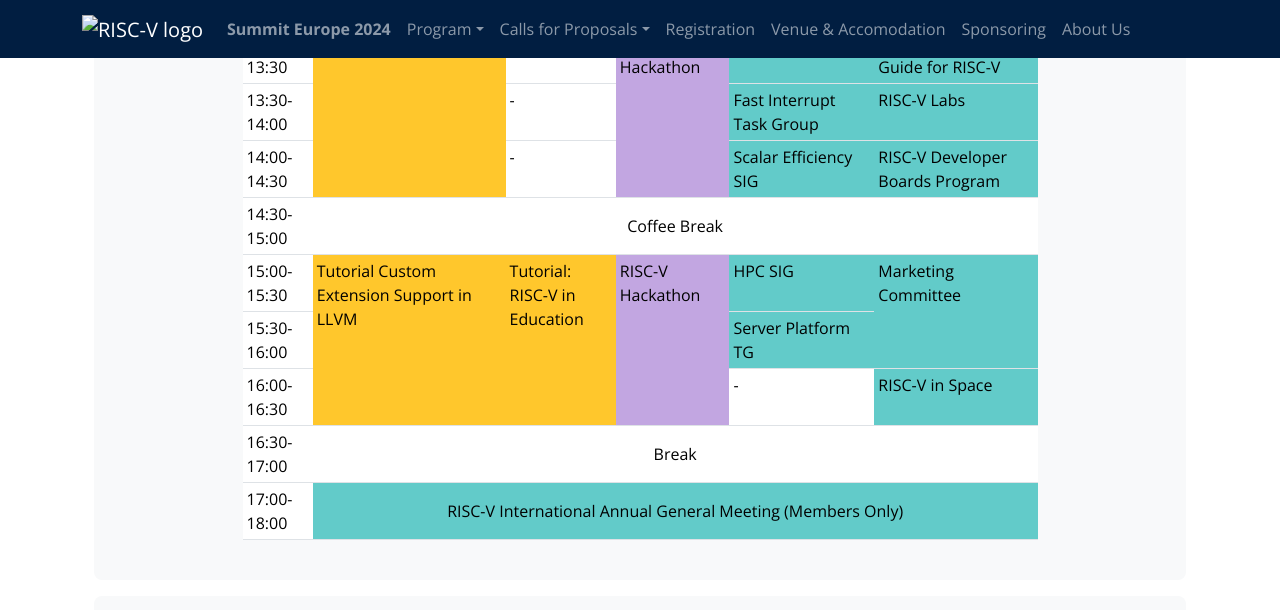
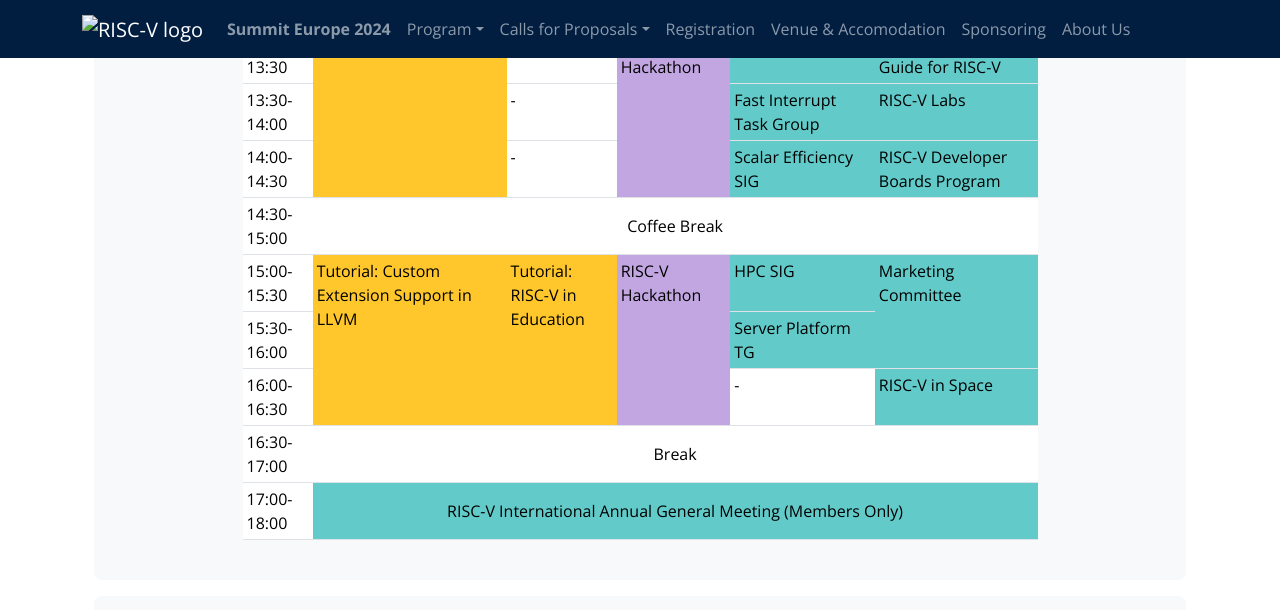
Before and after one commit to riscv-europe/summit-website-development, a Jekyll site: the page built from summit/2024/twgs.md, in a window 1280 px wide and 900 px high, scrolled down 1029 px. Shown: the top 610 px of the window. Built offline with Jekyll 4.4.1, drawn with Linux system fonts in a browser that asks for light colours.

Commit message:
Update twgs.md
Typo

```diff
--- a/summit/2024/twgs.md
+++ b/summit/2024/twgs.md
@@ -89,7 +89,7 @@
     </tr>
     <tr>
       <td>15:00-15:30</td>
-      <td rowspan="3" style="background-color: var(--riscv-sy)">Tutorial Custom Extension Support in LLVM</td>
+      <td rowspan="3" style="background-color: var(--riscv-sy)">Tutorial: Custom Extension Support in LLVM</td>
       <td rowspan="3" style="background-color: var(--riscv-sy)">Tutorial: <br>RISC-V in Education</td>
       <td rowspan="3" style="background-color: var(--riscv-lv)">RISC-V Hackathon</td>
       <td style="background-color: var(--riscv-lg)">HPC SIG</td>
```
